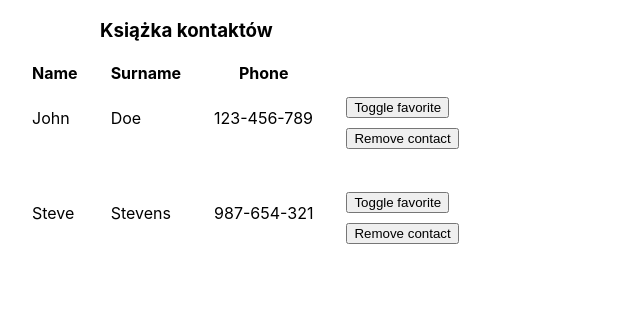
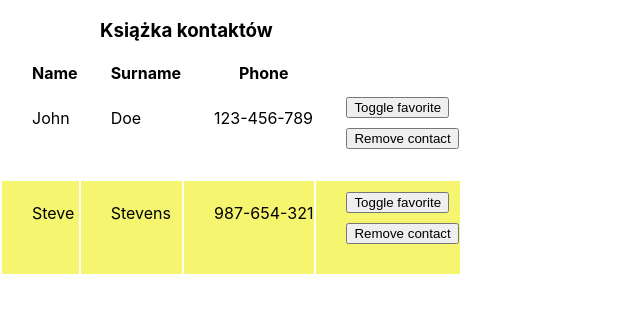
Before and after one commit to magdalenaromala/react-exercises, a React (Create React App) app in the folder app/: page / in a window 1280 px wide. Shown: the top 312 px of the page, without its empty margins (0-640 px from the left). Built offline with nearby package versions, Linux system fonts and the light colour scheme.

Commit message:
add color yellow to favorite contacts

```diff
--- a/app/src/App.css
+++ b/app/src/App.css
@@ -3,7 +3,7 @@
 }
 
 .favorite{
-  background-color: yellow
+  background-color: rgb(245, 245, 111)
 }
 
 h3{
--- a/app/src/App.js
+++ b/app/src/App.js
@@ -37,7 +37,7 @@ class App extends Component{
          </tr>
        </thead>
        <tbody>{this.state.contacts.map(contact => (
-          <tr key={contact.id}>
+          <tr key={contact.id} className={contact.isFavorite ? "favorite" : "" }>
            <td>{contact.name}</td>
            <td>{contact.surname}</td>
            <td>{contact.phone}</td>
```
